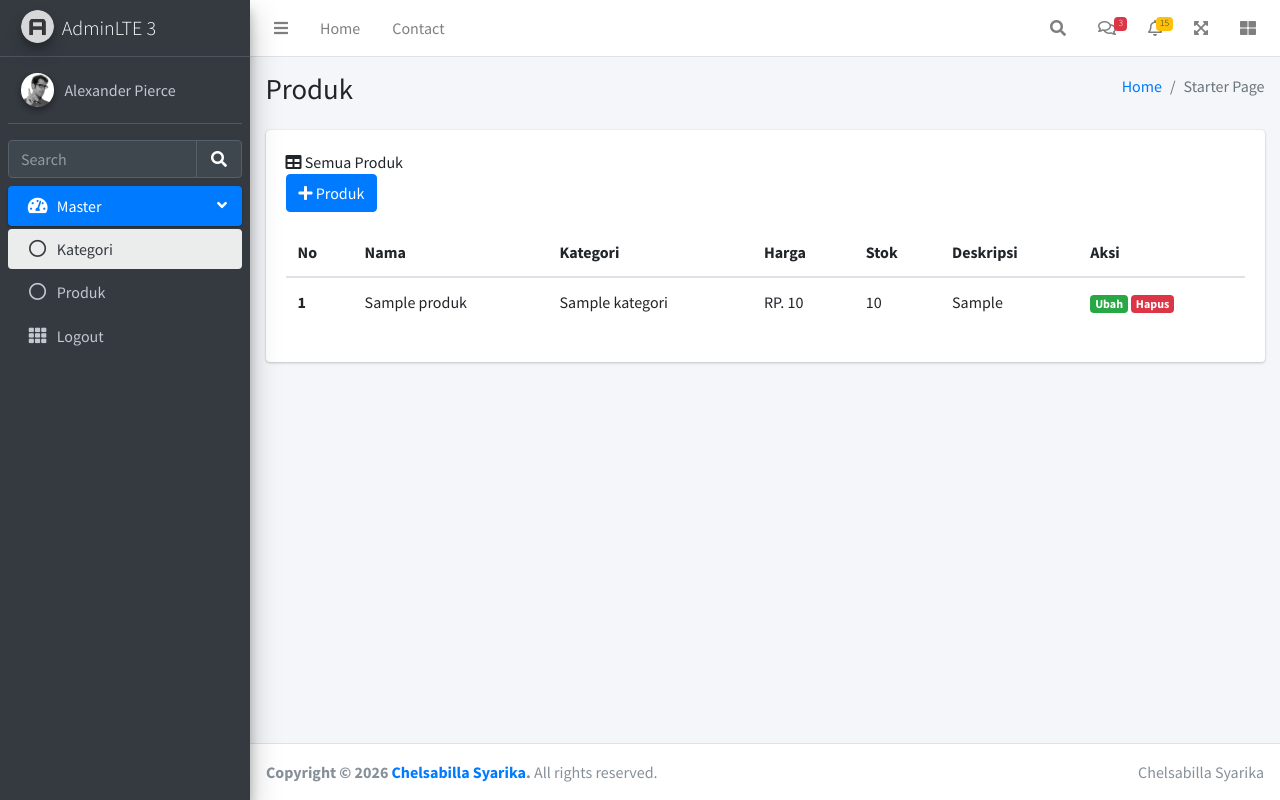
After one commit to 2422500071-chelsa/2422500071-PWB-SI5J, a CodeIgniter app: page /pwb_2422500071/admin/produk in a window 1280 px wide. The commit adds this page. Run offline with CodeIgniter, Linux system fonts and the light colour scheme; the visitor is signed in with stand-in values (Sample User, id 1); tables that the repository leaves empty or names only in its code hold one stand-in row (values such as "Sample post"); some libraries are stand-ins or nearby versions.

Commit message:
Pertemuan 6

```diff
--- a/application/config/routes.php
+++ b/application/config/routes.php
@@ -55,8 +55,16 @@ $route['translate_uri_dashes'] = FALSE;
 $route['admin'] = 'administrator/Admin_dashboard_controller/index';
 $route['admin/login'] = 'administrator/admin_auth_controller/index';
 $route['admin/logout'] = 'administrator/admin_auth_controller/logout';
+
 # admin kategori
 $route['admin/kategori'] = 'administrator/kategori_controller/index';
 $route['admin/kategori/tambah'] = 'administrator/kategori_controller/tambah_kategori';
 $route['admin/kategori/hapus/(:num)'] = 'administrator/kategori_controller/hapus_kategori/$1';
 $route['admin/kategori/ubah/(:num)'] = 'administrator/kategori_controller/ubah_kategori/$1';
+
+#produk
+$route['admin/produk'] = 'administrator/Produk_controller/index';
+$route['admin/produk/tambah'] = 'administrator/Produk_controller/tambah_produk';
+$route['admin/produk/ubah/(:num)'] = 'administrator/Produk_controller/ubah_produk/$1';
+$route['admin/produk/hapus/(:num)'] = 'administrator/Produk_controller/hapus_produk/$1';
+$route['admin/produk/hapus_gambar/(:num)/(:num)'] = 'administrator/Produk_controller/hapus_gambar/$1/$2';
--- /dev/null
+++ b/application/controllers/administrator/Produk_controller.php
@@ -0,0 +1,208 @@
+<?php
+defined('BASEPATH') or exit('No direct script access allowed');
+
+/**
+ * @property CI_Session $session
+ * @property CI_Form_validation $form_validation
+ * @property CI_Input $input
+ * @property CI_Upload $upload
+ * @property Produk_model $produk_model
+ * @property Produk_kategori_model $produk_kategori_model
+ * @property Produk_gambar_model $produk_gambar_model
+ */
+class Produk_controller extends CI_Controller
+{
+  public function __construct()
+  {
+    parent::__construct();
+    is_admin_logged_in();
+    $this->load->model('produk_model');
+    $this->load->model('produk_kategori_model');
+    $this->load->model('produk_gambar_model');
+    $this->load->library('form_validation');
+  }
+
+  public function index()
+  {
+    $data['title'] = 'Daftar Produk';
+    $data['list_produk'] = $this->produk_model->get_all();
+    $this->load->view('administrator/templates/header', $data);
+    $this->load->view('administrator/templates/sidebar');
+    $this->load->view('administrator/produk/index', $data);
+    $this->load->view('administrator/templates/footer');
+  }
+
+  public function tambah_produk()
+  {
+    $data['title'] = 'Tambah Produk';
+    $this->form_validation->set_rules('nama_produk', 'Nama produk', 'required');
+    $this->form_validation->set_rules('kategori_produk', 'Kategori', 'required');
+
+    if ($this->form_validation->run() == FALSE) {
+      $data['list_kategori'] = $this->produk_kategori_model->get_all();
+      $this->load->view('administrator/templates/header', $data);
+      $this->load->view('administrator/templates/sidebar');
+      $this->load->view('administrator/produk/tambah_produk', $data);
+      $this->load->view('administrator/templates/footer');
+    } else {
+      $this->_simpan_produk();
+    }
+  }
+
+  private function _simpan_produk()
+  {
+    $data = [
+      'nama'        => ucwords($this->input->post('nama_produk')),
+      'categori_id' => $this->input->post('kategori_produk'),
+      'harga'       => $this->input->post('harga_produk'),
+      'stok'        => $this->input->post('stok_produk'),
+      'deskripsi'   => ucfirst($this->input->post('deskripsi_produk'))
+    ];
+
+    $id_produk = $this->produk_model->tambah($data);
+
+    if (!empty($_FILES['gambar_produk']['name'][0])) {
+      $count = count($_FILES['gambar_produk']['name']);
+      $this->_produk_gambar_upload($count, $id_produk);
+    }
+
+    $this->session->set_flashdata('message', '
+        <div class="alert alert-success alert-dismissible fade show" role="alert">
+            Berhasil menambahkan produk!!
+            <button type="button" class="close" data-dismiss="alert" aria-label="Close">
+                <span aria-hidden="true">&times;</span>
+            </button>
+        </div>');
+
+    redirect('admin/produk');
+  }
+
+  private function _produk_gambar_upload($count, $id_produk)
+  {
+    for ($i = 0; $i < $count; $i++) {
+      if (!empty($_FILES['gambar_produk']['name'][$i])) {
+        $_FILES['file']['name']     = $_FILES['gambar_produk']['name'][$i];
+        $_FILES['file']['type']     = $_FILES['gambar_produk']['type'][$i];
+        $_FILES['file']['tmp_name'] = $_FILES['gambar_produk']['tmp_name'][$i];
+        $_FILES['file']['error']    = $_FILES['gambar_produk']['error'][$i];
+        $_FILES['file']['size']     = $_FILES['gambar_produk']['size'][$i];
+
+        $config['upload_path']   = './uploads/produk/';
+        $config['allowed_types'] = 'jpg|jpeg|png|gif';
+        $config['max_size']      = '5000';
+        $config['file_name']     = 'produk-' . $id_produk . '-' . time() . '-' . $i;
+
+        $this->load->library('upload', $config);
+        $this->upload->initialize($config);
+
+        if ($this->upload->do_upload('file')) {
+          $uploadData = $this->upload->data();
+          $filename   = $uploadData['file_name'];
+          $data = [
+            'nama_gambar' => $filename,
+            'produk_id'   => $id_produk
+          ];
+          $this->produk_gambar_model->tambah($data);
+        }
+      }
+    }
+  }
+
+  public function ubah_produk($id)
+  {
+    $produk = $this->produk_model->get_by_id($id);
+    if ($produk) {
+      $this->form_validation->set_rules('nama_produk', 'Nama produk', 'required');
+      $this->form_validation->set_rules('kategori_produk', 'Kategori', 'required');
+
+      if ($this->form_validation->run() == FALSE) {
+        $viewData['title']         = 'Ubah Produk';
+        $viewData['produk']        = $produk;
+        $viewData['list_kategori'] = $this->produk_kategori_model->get_all();
+        $viewData['gambar_model']  = $this->produk_gambar_model;
+        $this->load->view('administrator/templates/header', $viewData);
+        $this->load->view('administrator/templates/sidebar');
+        $this->load->view('administrator/produk/ubah_produk', $viewData);
+        $this->load->view('administrator/templates/footer');
+      } else {
+        $this->_ubah_produk($id);
+      }
+    } else {
+      $this->session->set_flashdata('message', '
+            <div class="alert alert-danger alert-dismissible fade show" role="alert">
+                Produk tidak ditemukan!!
+                <button type="button" class="close" data-dismiss="alert" aria-label="Close">
+                    <span aria-hidden="true">&times;</span>
+                </button>
+            </div>');
+      redirect('admin/produk');
+    }
+  }
+
+  private function _ubah_produk($id)
+  {
+    $data = [
+      'nama'        => ucwords($this->input->post('nama_produk')),
+      'categori_id' => $this->input->post('kategori_produk'),
+      'harga'       => $this->input->post('harga_produk'),
+      'stok'        => $this->input->post('stok_produk'),
+      'deskripsi'   => ucfirst($this->input->post('deskripsi_produk'))
+    ];
+
+    // PERBAIKAN: Urutan parameter model ubah disesuaikan menjadi ($id, $data)
+    $this->produk_model->ubah($id, $data);
+
+    // FITUR TAMBAHAN TUGAS: Upload gambar baru saat ubah produk
+    if (!empty($_FILES['gambar_produk']['name'][0])) {
+      $count = count($_FILES['gambar_produk']['name']);
+      $this->_produk_gambar_upload($count, $id);
+    }
+
+    $this->session->set_flashdata('message', '
+        <div class="alert alert-success alert-dismissible fade show" role="alert">
+            Berhasil mengubah produk!!
+            <button type="button" class="close" data-dismiss="alert" aria-label="Close">
+                <span aria-hidden="true">&times;</span>
+            </button>
+        </div>');
+
+    redirect('admin/produk');
+  }
+
+  public function hapus_gambar($id_gambar, $id_produk)
+  {
+    $gambar = $this->produk_gambar_model->get_by_id($id_gambar);
+    if ($gambar) {
+      $path = './uploads/produk/' . $gambar['nama_gambar'];
+      if (file_exists($path)) {
+        unlink($path);
+      }
+      $this->produk_gambar_model->hapus($id_gambar);
+    }
+    redirect('admin/produk/ubah/' . $id_produk);
+  }
+
+  public function hapus_produk($id)
+  {
+    $produk = $this->produk_model->get_by_id($id);
+    if ($produk) {
+      $list_gambar = $this->produk_gambar_model->get_by_produk_id($id);
+      foreach ($list_gambar as $gambar) {
+        $path = './uploads/produk/' . $gambar['nama_gambar'];
+        if (file_exists($path)) {
+          unlink($path);
+        }
+        $this->produk_gambar_model->hapus($gambar['id_gambar']);
+      }
+      $this->produk_model->hapus($id);
+      $this->session->set_flashdata('message', '
+            <div class="alert alert-success alert-dismissible fade show" role="alert">
+                Berhasil menghapus produk!!
+                <button type="button" class="close" data-dismiss="alert" aria-label="Close">
+                    <span aria-hidden="true">&times;</span>
+                </button>
+            </div>');
+    }
+    redirect('admin/produk');
+  }
+}
--- a/application/controllers/administrator/kategori_controller.php
+++ b/application/controllers/administrator/kategori_controller.php
@@ -138,7 +138,8 @@ class Kategori_controller extends CI_Controller
             'deskripsi' => ucfirst($this->input->post('deskripsi_kategori'))
         );
 
-        $ubah = $this->produk_kategori_model->ubah($data, $id);
+        // PERBAIKAN: Ubah urutannya menjadi ($id, $data)
+        $ubah = $this->produk_kategori_model->ubah($id, $data);
 
         if ($ubah) {
             $pesan = 'Berhasil mengubah kategori!!';
--- /dev/null
+++ b/application/models/Produk_gambar_model.php
@@ -0,0 +1,32 @@
+<?php
+defined('BASEPATH') or exit('No direct script access allowed');
+
+class Produk_gambar_model extends CI_Model
+{
+    private $_table = "produk_gambar";
+
+    public function tambah($data)
+    {
+        $this->db->insert($this->_table, $data);
+    }
+
+    public function get_by_produk_id($id)
+    {
+        $this->db->where('produk_id', $id);
+        $query = $this->db->get($this->_table);
+        return $query->result_array();
+    }
+
+    // TAMBAHKAN METHOD INI:
+    public function get_by_id($id)
+    {
+        $this->db->where('id_gambar', $id);
+        $query = $this->db->get($this->_table);
+        return $query->row_array();
+    }
+
+    public function hapus($id)
+    {
+        $this->db->delete($this->_table, array('id_gambar' => $id));
+    }
+}
--- /dev/null
+++ b/application/models/Produk_model.php
@@ -0,0 +1,46 @@
+<?php
+defined('BASEPATH') OR exit('No direct script access allowed');
+
+class Produk_model extends CI_Model
+{
+
+    private $_table = "produk";
+
+    public function get_all()
+    {
+        $this->db->select('produk.id_produk, produk.nama as pd_nama, produk.stok, produk.deskripsi, produk.harga, kategori.nama as kt_nama');
+        $this->db->from($this->_table);
+        $this->db->join('kategori', 'kategori.id_kategori = produk.categori_id');
+        $query = $this->db->get();
+        return $query->result_array();
+    }
+
+    public function tambah($data)
+    {
+        $this->db->insert($this->_table, $data);
+        #untuk check apakah berhasil atau tidak input data
+        return $this->db->insert_id();
+    }
+
+    // PERBAIKAN: Hapus titik koma (;) di akhir baris ini
+    public function get_by_id($id)
+    {
+        $this->db->where('id_produk', $id);
+        $query = $this->db->get($this->_table);
+        return $query->row_array();
+    }
+
+    // PERBAIKAN: Urutan parameter disamakan menjadi ($id, $data)
+    public function ubah($id, $data)
+    {
+        $this->db->where('id_produk', $id);
+        $this->db->update($this->_table, $data);
+        return ($this->db->affected_rows() != 1) ? false : true;
+    }
+
+    public function hapus($id)
+{
+    $this->db->where('id_produk', $id);
+    return $this->db->delete($this->_table);
+}
+}
--- a/application/models/produk_kategori_model.php
+++ b/application/models/produk_kategori_model.php
@@ -1,7 +1,7 @@
 <?php
 defined('BASEPATH') or exit('No direct script access allowed');
 
-class produk_kategori_model extends CI_Model
+class Produk_kategori_model extends CI_Model
 {
 
 private $_table = "kategori";
@@ -32,10 +32,10 @@ public function hapus($id)
     return ($this->db->affected_rows() !=1) ? false : true;
 }
 
-public function ubah($id)
+public function ubah($id, $data)
 {
     $this->db->where('id_kategori', $id);
     $this->db->update($this->_table, $data);
-    return ($this->db->affected_rows() !=1) ? false : true;
+    return ($this->db->affected_rows() != 1) ? false : true;
 }
 }
--- /dev/null
+++ b/application/views/administrator/produk/index.php
@@ -0,0 +1,85 @@
+<!-- Content Wrapper. Contains page content -->
+<div class="content-wrapper">
+    <!-- Content Header (Page header) -->
+    <div class="content-header">
+        <div class="container-fluid">
+            <div class="row mb-2">
+                <div class="col-sm-6">
+                    <h1 class="m-0">Produk</h1>
+                </div><!-- /.col -->
+                <div class="col-sm-6">
+                    <ol class="breadcrumb float-sm-right">
+                        <li class="breadcrumb-item"><a href="#">Home</a></li>
+                        <li class="breadcrumb-item active">Starter Page</li>
+                    </ol>
+                </div><!-- /.col -->
+            </div><!-- /.row -->
+        </div><!-- /.container-fluid -->
+    </div>
+    <!-- /.content-header -->
+
+    <!-- Main Content -->
+     <div class="content">
+        <div class="container-fluid">
+            <div class="row">
+                <div class="col-lg-12">
+                    <div class="card">
+                        <div class="card-body">
+                            <p class="card-text">
+                                <i class="fas fa-table me-1"></i>
+                                Semua Produk
+                                <!-- Tambahan d-block dan mb-3 di sini agar turun ke bawah -->
+                                <a href="<?=base_url('admin/produk/tambah') ?>" class="btn btn-labeled btn-primary d-block mb-3" style="width: fit-content;">
+                                    <span class="btn-label">
+                                        <i class="fa fa-plus"></i>
+                                    </span>
+                                    Produk
+                                </a>
+                                <?php if ($this->session->flashdata('message')) : ?>
+                                    <?= $this->session->flashdata('message') ?>
+                                    <?php endif ?>
+                                    <table class="table table-stripped table-hover">
+                                        <thead>
+                                            <tr>
+                                                <th scope="col">No</th>
+                                                <th scope="col">Nama</th>
+                                                <th scope="col">Kategori</th>
+                                                <th scope="col">Harga</th>
+                                                <th scope="col">Stok</th>
+                                                <th scope="col">Deskripsi</th>
+                                                <th scope="col">Aksi</th>
+                                            </tr>
+                                        </thead>
+                                        <tbody>
+                                            <?php $no = 1;
+                                            foreach ($list_produk as $produk) : ?>
+                                            <tr>
+                                                <th scope="row"><?= $no; ?></th>
+                                                <td><?= $produk['pd_nama'] ?></td>
+                                                <td><?= $produk['kt_nama'] ?></td>
+                                                <td>RP. <?= number_format($produk['harga']) ?></td>
+                                                <td><?= $produk['stok'] ?></td>
+                                                <td><?= $produk['deskripsi'] ?></td>
+                                                <td>
+                                                    <a href="<?= base_url('admin/produk/ubah/') ?><?= $produk['id_produk'] ?>"><span class="badge bg-success">Ubah</span></a>
+                                                    <a href="<?= base_url('admin/produk/hapus/') ?><?= $produk['id_produk'] ?>"><span class="badge btn-danger">Hapus</span></a>
+                                                </td>
+                                            </tr>
+                                            <?php $no++;
+                                            endforeach ?>
+                                        </tbody>
+                                    </table>
+                            </p>
+                        </div>
+                    </div>
+
+                </div>
+                <!-- /.col-md-6 -->
+
+                </div>
+                <!-- /.row -->
+            </div><!-- /.container-fluid -->
+        </div>
+        <!-- /.content -->
+    </div>
+    <!-- /.content-wrapper -->
--- a/application/views/administrator/templates/sidebar.php
+++ b/application/views/administrator/templates/sidebar.php
@@ -45,13 +45,13 @@
             </a>
             <ul class="nav nav-treeview">
               <li class="nav-item">
-                <a href="<?= base_url() ?>administrator/kategori" class="nav-link active">
+                <a href="<?= base_url() ?>admin/kategori" class="nav-link active">
                   <i class="far fa-circle nav-icon"></i>
                   <p>Kategori</p>
                 </a>
               </li>
               <li class="nav-item">
-                <a href="<?= base_url() ?>administrator/produk" class="nav-link">
+                <a href="<?= base_url() ?>admin/produk" class="nav-link">
                   <i class="far fa-circle nav-icon"></i>
                   <p>Produk</p>
                 </a>
```
Also changed, not shown: application/views/administrator/kategori/tambah_kategori.php (+9 -10 lines), application/views/administrator/kategori/ubah_kategori.php (+3 -5 lines), application/views/administrator/produk/tambah_produk.php (added, +85 -0 lines), application/views/administrator/produk/ubah_produk.php (added, +113 -0 lines), uploads/produk/produk-2-1793170584-0.jpg (added), uploads/produk/produk-3-1793170798-0.jpg (added).
